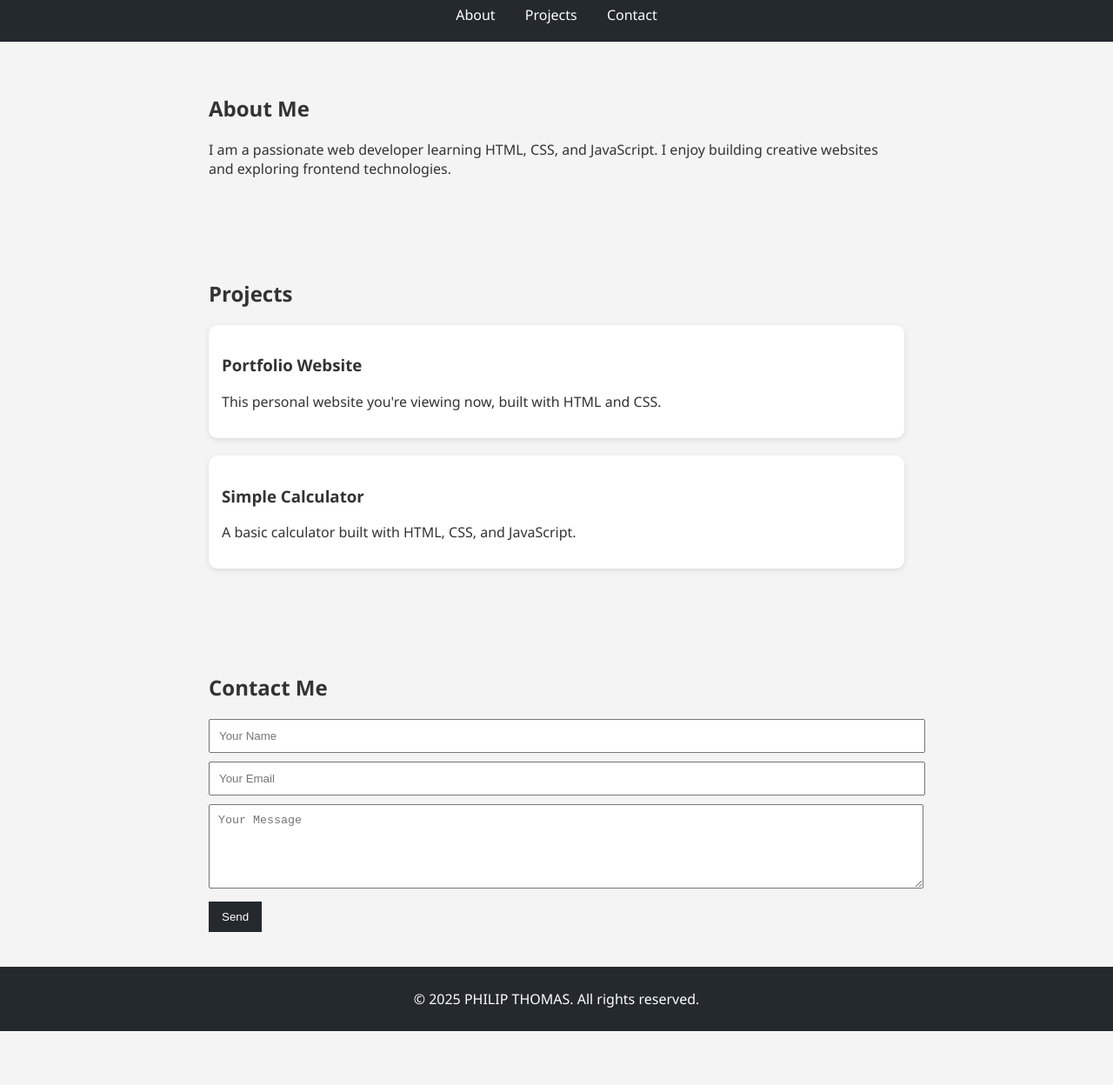
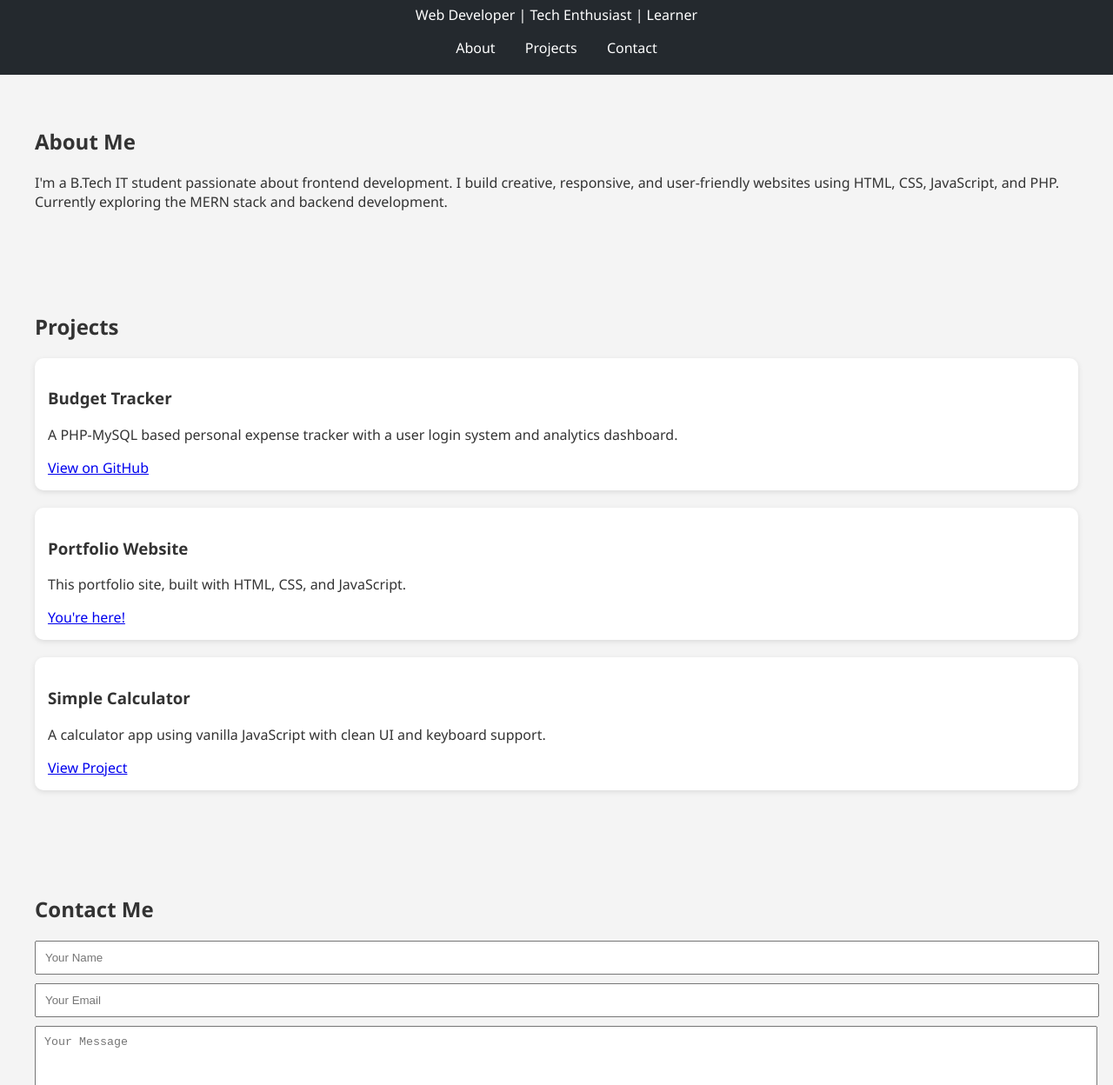
Before and after one commit to philip-thomas-12/my-portfolio, a plain HTML site: page index.html in a window 1280 px wide. Shown: the part 100-1348 px from the top of the page at 87% size. Before the commit the page ends 1286 px from the top, so only its background shows below. Drawn offline with Linux system fonts and the light colour scheme.

Commit message:
Update index.html

```diff
--- a/index.html
+++ b/index.html
@@ -2,54 +2,73 @@
 <html lang="en">
 <head>
   <meta charset="UTF-8" />
-  <meta name="viewport" content="width=device-width, initial-scale=1.0"/>
-  <title>My Portfolio</title>
+  <meta name="viewport" content="width=device-width, initial-scale=1.0" />
+  <title>Philip Thomas | Web Developer</title>
   <link rel="stylesheet" href="style.css" />
+  <link rel="preconnect" href="https://fonts.googleapis.com" />
+  <link href="https://fonts.googleapis.com/css2?family=Montserrat:wght@400;700&display=swap" rel="stylesheet" />
 </head>
 <body>
 
   <header>
-    <h1>Hi, I'm PHILIP THOMAS</h1>
+    <div class="container">
+      <h1>Philip Thomas</h1>
+      <p>Web Developer | Tech Enthusiast | Learner</p>
       <nav>
         <a href="#about">About</a>
         <a href="#projects">Projects</a>
         <a href="#contact">Contact</a>
       </nav>
+    </div>
   </header>
 
-  <section id="about" class="about">
+  <section id="about">
+    <div class="container">
       <h2>About Me</h2>
-    <p>I am a passionate web developer learning HTML, CSS, and JavaScript. I enjoy building creative websites and exploring frontend technologies.</p>
+      <p>I'm a B.Tech IT student passionate about frontend development. I build creative, responsive, and user-friendly websites using HTML, CSS, JavaScript, and PHP. Currently exploring the MERN stack and backend development.</p>
+    </div>
   </section>
 
-  <section id="projects" class="projects">
+  <section id="projects">
+    <div class="container">
       <h2>Projects</h2>
-
+      <div class="project-grid">
+        <div class="project-card">
+          <h3>Budget Tracker</h3>
+          <p>A PHP-MySQL based personal expense tracker with a user login system and analytics dashboard.</p>
+          <a href="https://github.com/philip-thomas-12/budget-tracker" target="_blank">View on GitHub</a>
+        </div>
         <div class="project-card">
           <h3>Portfolio Website</h3>
-      <p>This personal website you're viewing now, built with HTML and CSS.</p>
+          <p>This portfolio site, built with HTML, CSS, and JavaScript.</p>
+          <a href="#">You're here!</a>
         </div>
-
         <div class="project-card">
           <h3>Simple Calculator</h3>
-      <p>A basic calculator built with HTML, CSS, and JavaScript.</p>
+          <p>A calculator app using vanilla JavaScript with clean UI and keyboard support.</p>
+          <a href="#">View Project</a>
         </div>
-
+      </div>
+    </div>
   </section>
 
-  <section id="contact" class="contact">
+  <section id="contact">
+    <div class="container">
       <h2>Contact Me</h2>
-    <form>
-      <input type="text" placeholder="Your Name" required />
-      <input type="email" placeholder="Your Email" required />
-      <textarea placeholder="Your Message" rows="5" required></textarea>
-      <button type="submit">Send</button>
+      <form id="contact-form">
+        <input type="text" name="name" placeholder="Your Name" required />
+        <input type="email" name="email" placeholder="Your Email" required />
+        <textarea name="message" placeholder="Your Message" rows="5" required></textarea>
+        <button type="submit">Send Message</button>
       </form>
+      <p id="form-status"></p>
+    </div>
   </section>
 
   <footer>
-    <p>&copy; 2025 PHILIP THOMAS. All rights reserved.</p>
+    <p>&copy; 2025 Philip Thomas. Built with ❤️</p>
   </footer>
 
+  <script src="script.js"></script>
 </body>
 </html>
```
Lines whose indentation alone changed are shown as unchanged.
